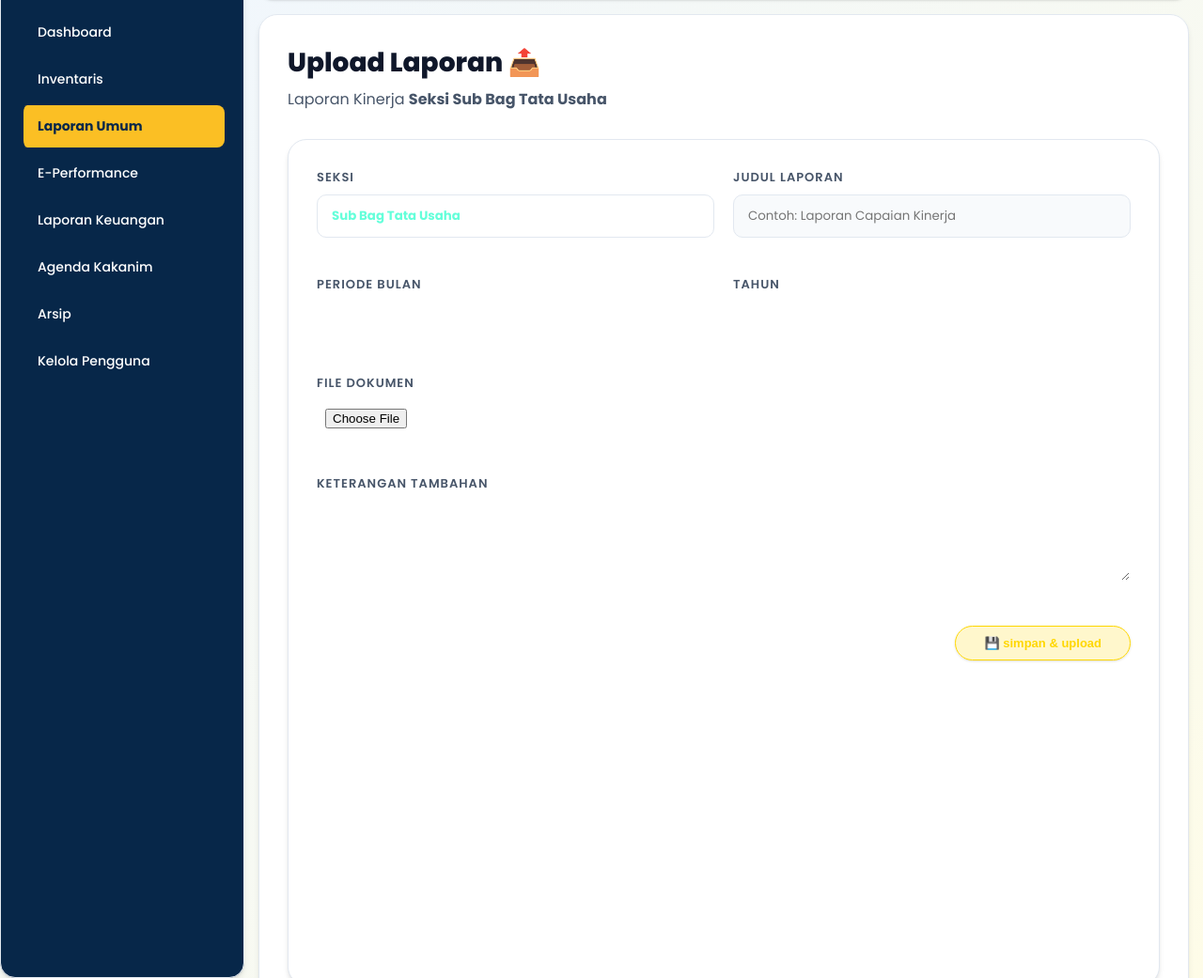
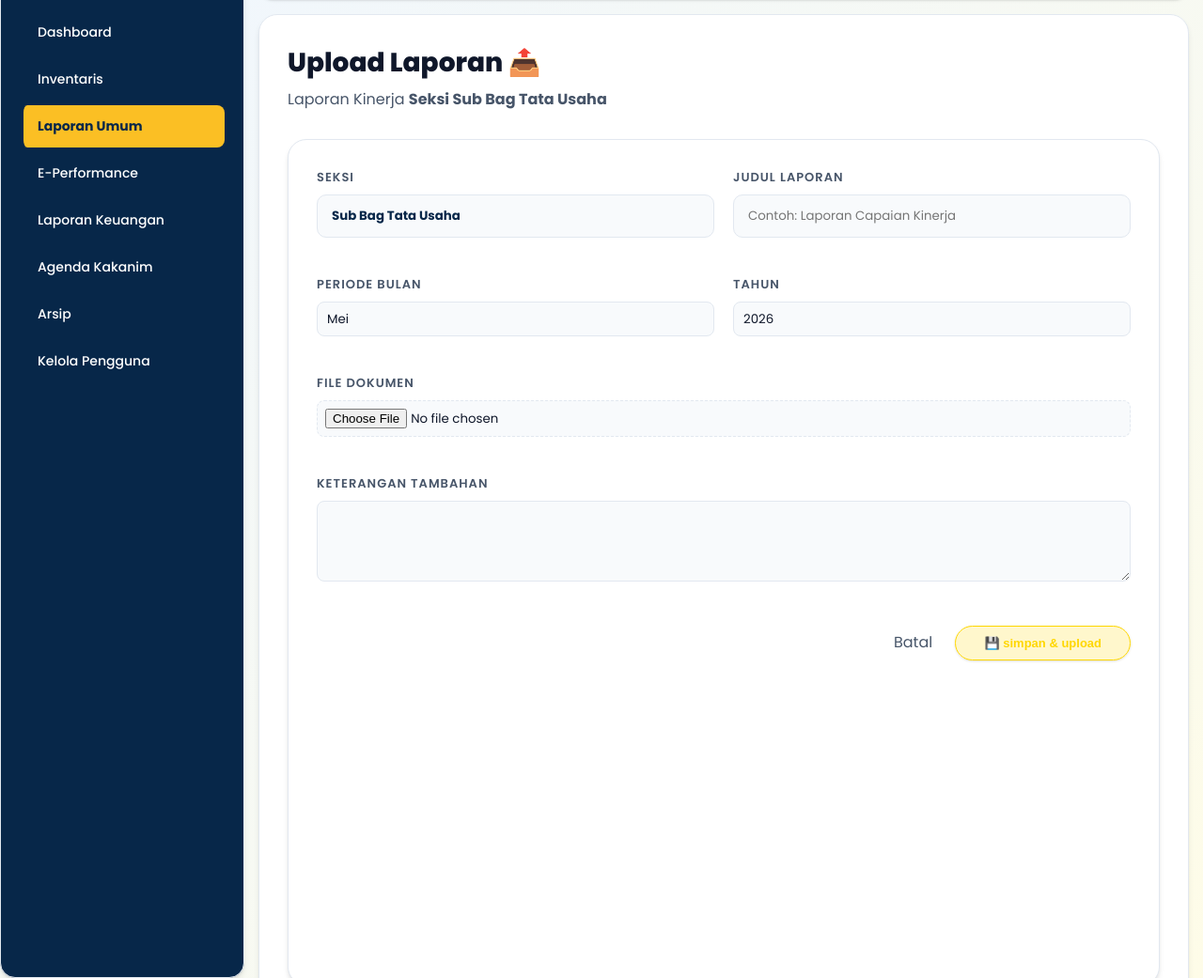
Before and after one commit to rehanzhaky/website, a PHP site: the page made by upload_laporan_umum.php in a window 1280 px wide. Shown: the part 85-1126 px from the top of the page at 94% size. Run offline with PHP 8.4, Linux system fonts and the light colour scheme; a user stored in the database is signed in.

Commit message:
fix: placeholder color

```diff
--- a/upload_eperformance.php
+++ b/upload_eperformance.php
@@ -75,7 +75,7 @@ include 'layouts/navbar.php';
         <h2>Unggah E-Performance</h2>
         <p>Seksi: <strong><?= htmlspecialchars($nama_seksi) ?></strong></p>
     </div>
-    <a href="e_performance.php?seksi=<?= $slug_seksi ?>" style="color: var(--text-white); text-decoration: none; opacity: 0.8;">← Kembali</a>
+    <a href="e_performance.php?seksi=<?= $slug_seksi ?>" style="color: var(--text-primary); text-decoration: none; opacity: 0.8;">← Kembali</a>
 </div>
 
 <div class="glass panel-utama" style="margin: 0 auto;">
@@ -116,7 +116,7 @@ include 'layouts/navbar.php';
 
             <div class="form-group form-full">
                 <label>File Dokumen (PDF)</label>
-                <input type="file" name="file_laporan" accept=".pdf" required style="width: 100%; color: white;">
+                <input type="file" name="file_laporan" accept=".pdf" required style="width: 100%; color: var(--text-primary);">
             </div>
         </div>
 
--- a/upload_laporan_umum.php
+++ b/upload_laporan_umum.php
@@ -51,7 +51,7 @@ include 'layouts/navbar.php';
         <div class="form-grid">
             <div class="form-group">
                 <label>Seksi</label>
-                <input type="text" name="seksi" value="<?= $nama_seksi ?>" readonly style="background: rgba(255,255,255,0.05); color: #64ffda; font-weight: bold;">
+                <input type="text" name="seksi" value="<?= $nama_seksi ?>" readonly style="background: var(--bg-secondary); color: #072749; font-weight: bold;">
             </div>
 
             <div class="form-group">
@@ -61,7 +61,7 @@ include 'layouts/navbar.php';
 
             <div class="form-group">
                 <label>Periode Bulan</label>
-                <select name="bulan" required style="width: 100%; padding: 10px; border-radius: 8px; background: rgba(255,255,255,0.1); color: white; border: 1px solid rgba(255,255,255,0.2);">
+                <select name="bulan" required style="width: 100%; padding: 10px; border-radius: 8px; background: var(--bg-secondary); color: var(--text-primary); border: 1px solid var(--border-color);">
                     <?php
                     $list_bulan = [1=>'Januari', 2=>'Februari', 3=>'Maret', 4=>'April', 5=>'Mei', 6=>'Juni', 7=>'Juli', 8=>'Agustus', 9=>'September', 10=>'Oktober', 11=>'November', 12=>'Desember'];
                     foreach ($list_bulan as $num => $nama):
@@ -74,7 +74,7 @@ include 'layouts/navbar.php';
 
             <div class="form-group">
                 <label>Tahun</label>
-                <select name="tahun" required style="width: 100%; padding: 10px; border-radius: 8px; background: rgba(255,255,255,0.1); color: white; border: 1px solid rgba(255,255,255,0.2);">
+                <select name="tahun" required style="width: 100%; padding: 10px; border-radius: 8px; background: var(--bg-secondary); color: var(--text-primary); border: 1px solid var(--border-color);">
                     <option value="<?= date('Y') ?>" style="color:black;"><?= date('Y') ?></option>
                     <option value="<?= date('Y')-1 ?>" style="color:black;"><?= date('Y')-1 ?></option>
                 </select>
@@ -82,17 +82,17 @@ include 'layouts/navbar.php';
 
             <div class="form-group form-full">
                 <label>File Dokumen</label>
-                <input type="file" name="file_laporan" required style="padding: 8px; background: rgba(255,255,255,0.05); border: 1px dashed rgba(255,255,255,0.3); width: 100%; border-radius: 8px; color:white;">
+                <input type="file" name="file_laporan" required style="padding: 8px; background: var(--bg-secondary); border: 1px dashed var(--border-color); width: 100%; border-radius: 8px; color: var(--text-primary);">
             </div>
 
             <div class="form-group form-full">
                 <label>Keterangan Tambahan</label>
-                <textarea name="keterangan" rows="3" style="width: 100%; padding: 12px; background: rgba(255,255,255,0.1); border: 1px solid rgba(255,255,255,0.2); border-radius: 8px; color: white;"></textarea>
+                <textarea name="keterangan" rows="3" style="width: 100%; padding: 12px; background: var(--bg-secondary); border: 1px solid var(--border-color); border-radius: 8px; color: var(--text-primary);"></textarea></textarea>
             </div>
         </div>
 
         <div style="text-align: right; margin-top: 20px;">
-            <a href="laporan_umum.php" style="color: rgba(255,255,255,0.6); text-decoration: none; margin-right: 20px;">Batal</a>
+            <a href="laporan_umum.php" style="color: var(--text-secondary); text-decoration: none; margin-right: 20px;">Batal</a>
             <button type="submit" class="btn-navy-pill" style="background: rgba(255, 215, 0, 0.2); border-color: #ffd700; color: #ffd700;">💾 Simpan & Upload</button>
         </div>
     </form>
```
